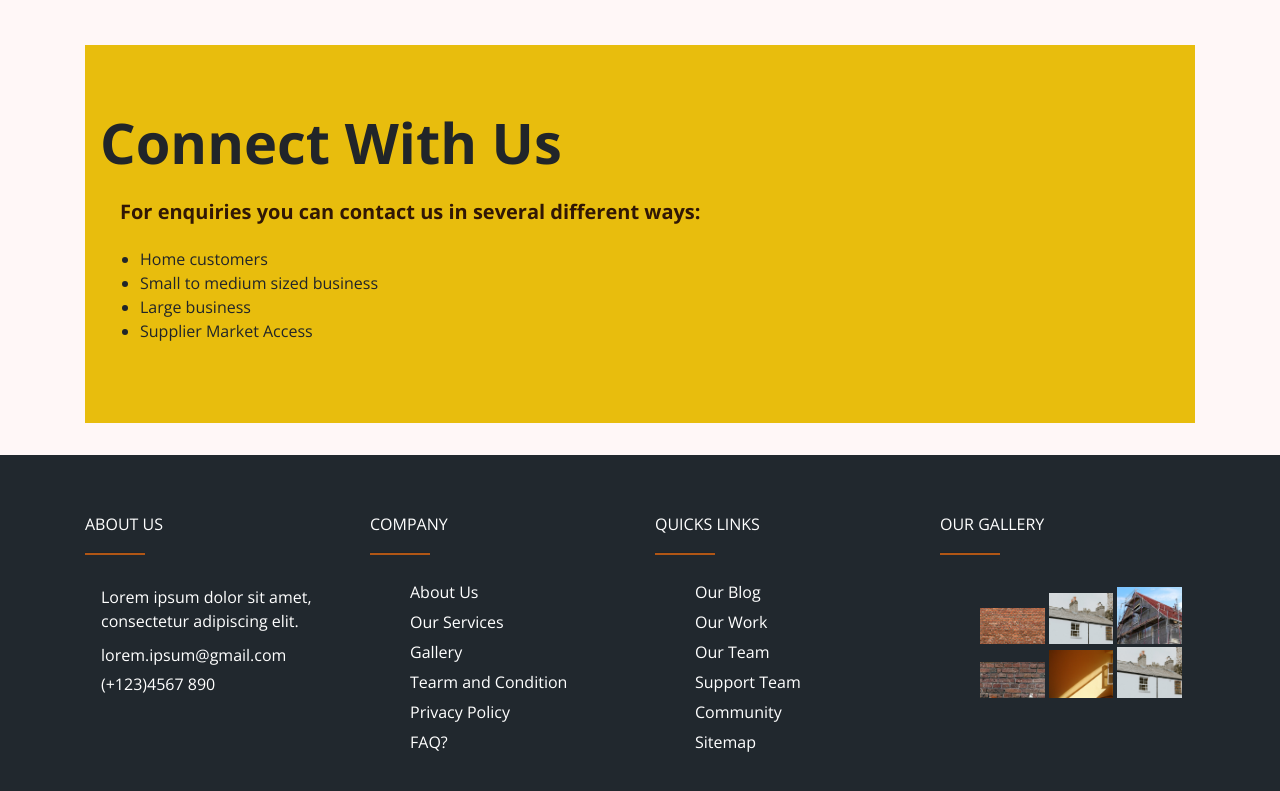
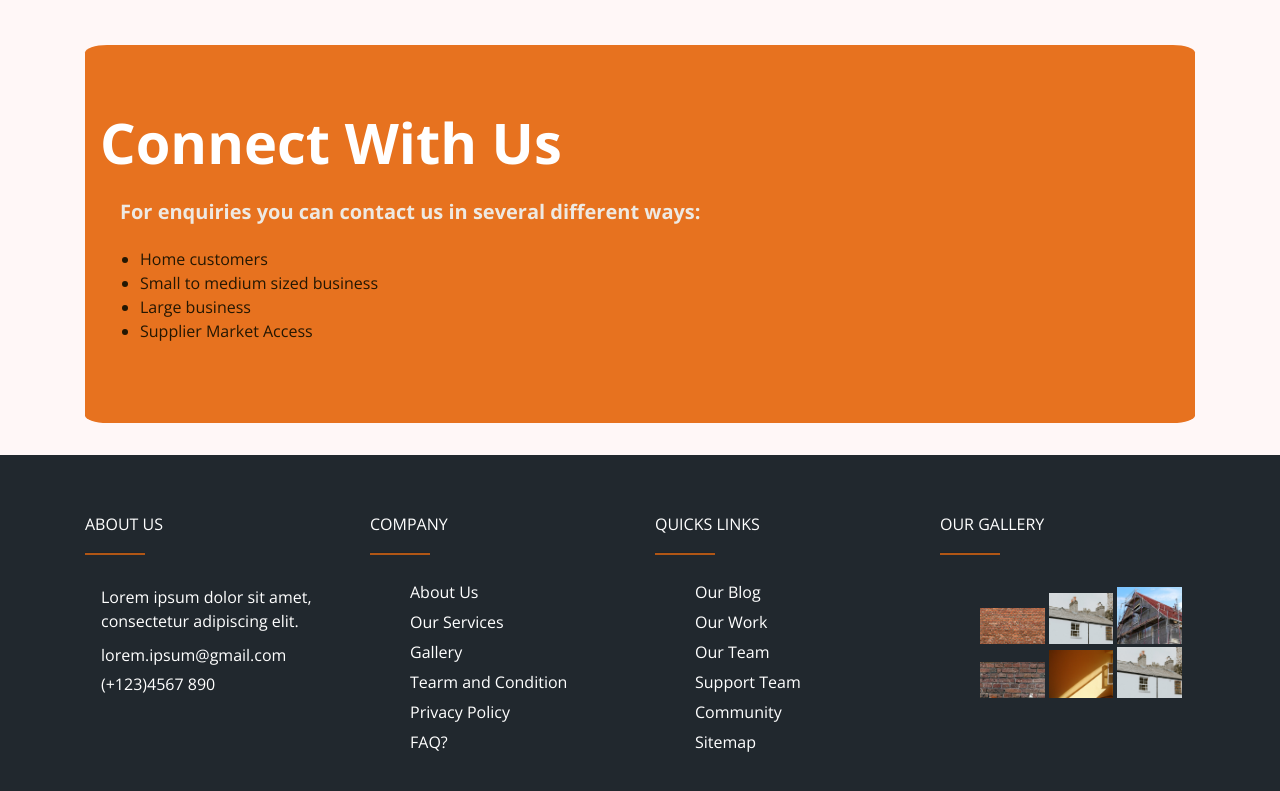
Before and after one commit to shashankadhikari/solid-walls, a plain HTML site: page about.html in a window 1280 px wide. Shown: the part 3656-4447 px from the top of the page. Drawn offline with nearby package versions, Linux system fonts and the light colour scheme.

Commit message:
about us added

```diff
--- a/about.html
+++ b/about.html
@@ -217,7 +217,9 @@
 
 
       <div class="container">
-        <h2 class="section-3-heading">Solidwalls in the community
+        <h2 class="section-3-heading ">
+          Solidwalls in the community
+
 
 
 
@@ -275,9 +277,9 @@
      <div class="container mt-5 ">
         <div class="jumbotron jumbotron-fluid connect-us">
             <div class="container">
-              <h1 class="display-4 bold">Connect With Us</h1>
+              <h1 class="display-4 bold connect-us-title">Connect With Us</h1>
               <p class="lead connect-content">For enquiries you can contact us in several different ways:
-                <ul>
+                <ul class="connect-list">
                     <li>
                         Home customers
                     </li>
--- a/styles.css
+++ b/styles.css
@@ -272,7 +272,17 @@ body{
     font-weight: bold;
 }
 .connect-us{
-    background-color: #E8BD0D;
+    background-color: #e7721f;
+    border-radius: 2%;
+}
+.connect-us-title{
+    color: #fff;
+}
+.connect-content{
+    color: rgb(238, 233, 226);
+}
+.connect-list{
+    color: rgb(36, 23, 3);
 }
 
 /*Footer */
```
